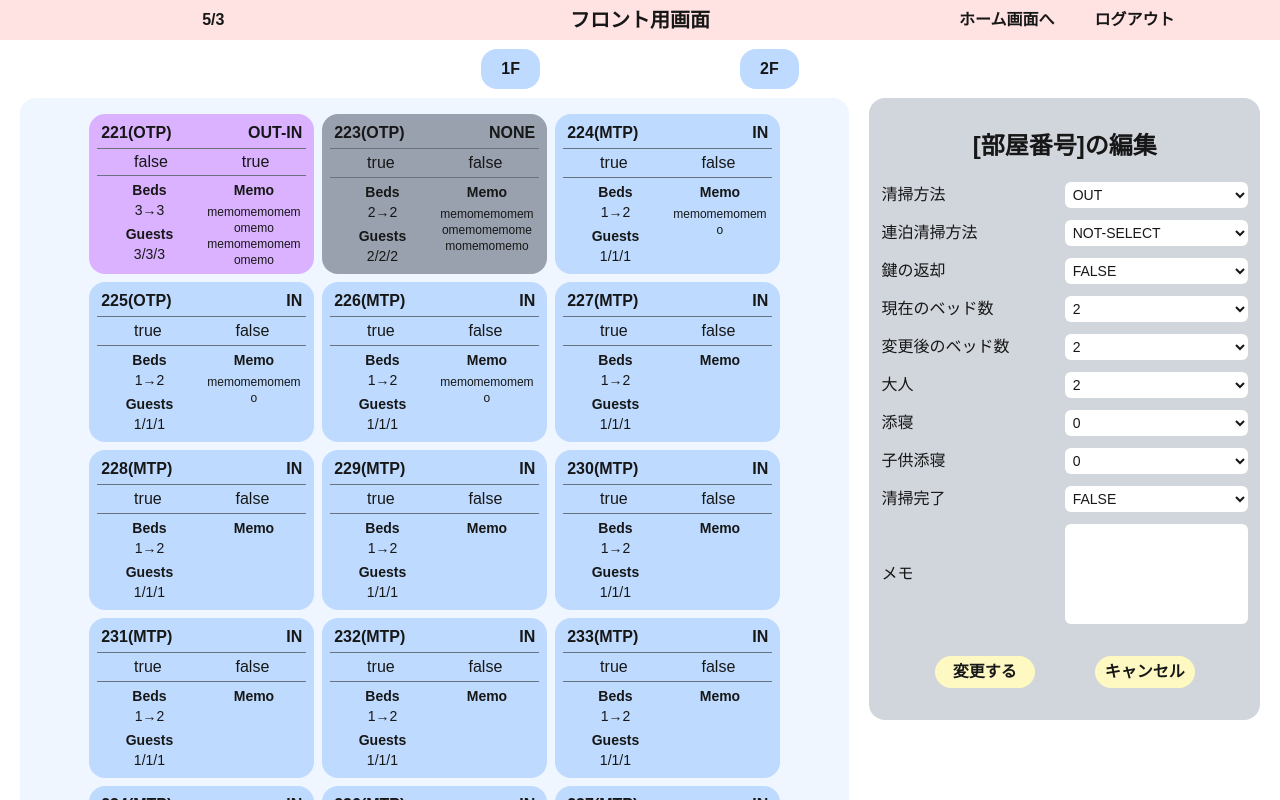
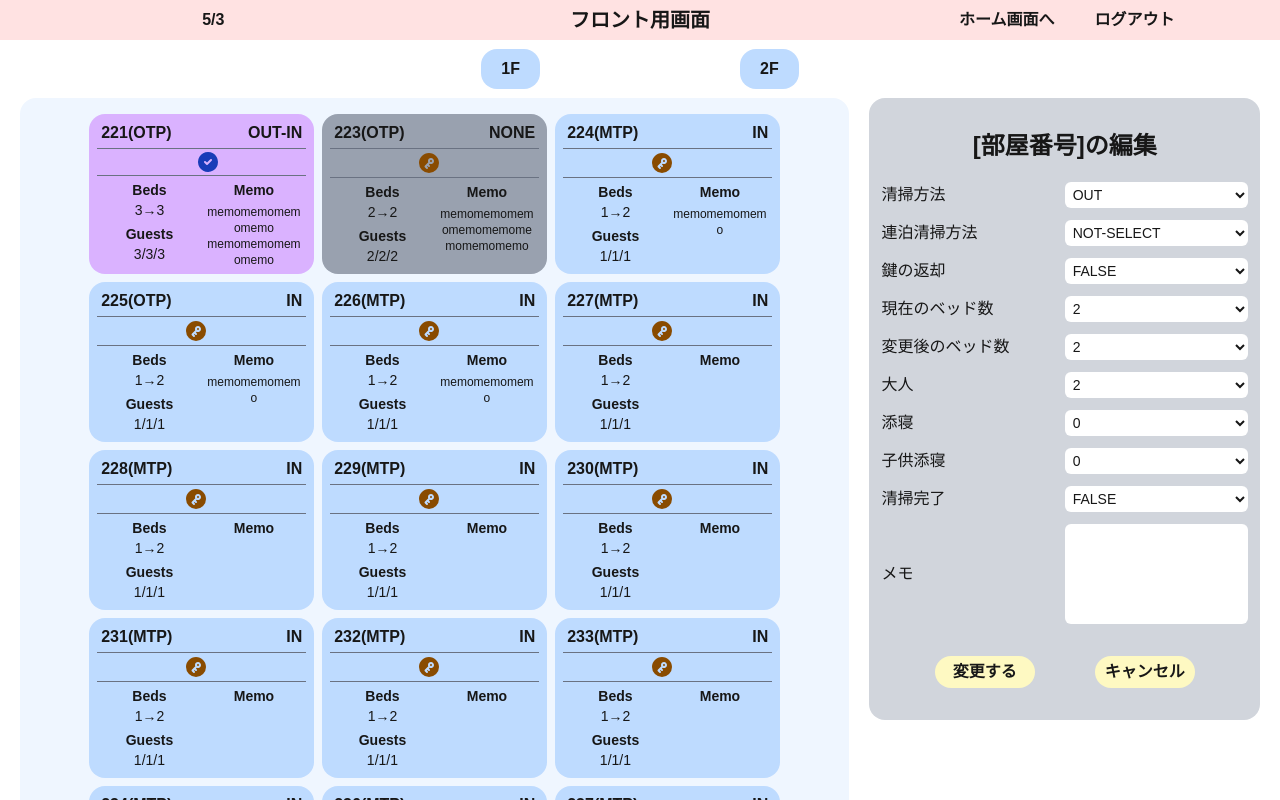
Before and after one commit to kiyo-8jo/cleaning-app, a Next.js app: page /front in a window 1280 px wide. Shown: the top 800 px of the page. Built offline with nearby package versions, Linux system fonts and the light colour scheme.

Commit message:
[update] フロント用画面で部屋カードに鍵返却完了、清掃完了アイコンを表示させる機能実装
ReactIconsを用いて部屋カードに鍵返却完了、清掃完了アイコンを表示させる機能を作成しました

```diff
--- a/package.json
+++ b/package.json
@@ -13,7 +13,8 @@
     "@supabase/supabase-js": "^2.49.4",
     "next": "15.3.1",
     "react": "^19.0.0",
-    "react-dom": "^19.0.0"
+    "react-dom": "^19.0.0",
+    "react-icons": "^5.5.0"
   },
   "devDependencies": {
     "@eslint/eslintrc": "^3",
--- a/src/app/components/common/roomCard/RoomCard.tsx
+++ b/src/app/components/common/roomCard/RoomCard.tsx
@@ -1,4 +1,6 @@
 import { RoomType } from "@/app/types/types";
+import { TbCircleKeyFilled } from "react-icons/tb";
+import { TbCircleCheckFilled } from "react-icons/tb";
 
 interface RoomCardType {
   room: RoomType;
@@ -29,9 +31,13 @@ const RoomCard = ({ room }: RoomCardType) => {
         </div>
         <div>{room.cleaningType}</div>
       </div>
-      <div className="flex items-center justify-around h-[25%] w-full border-t-1 border-b-1 border-gray-500">
-        <div>{room.isKeyBack.toString()}</div>
-        <div>{room.isCleaningComplete.toString()}</div>
+      <div className="flex items-center justify-center h-[25%] w-full border-t-1 border-b-1 border-gray-500 gap-3">
+        <div className="text-2xl text-yellow-800">
+          {room.isKeyBack && <TbCircleKeyFilled />}
+        </div>
+        <div className="text-2xl text-blue-800">
+          {room.isCleaningComplete && <TbCircleCheckFilled />}
+        </div>
       </div>
       <div className="flex h-[60%] w-full mt-1 text-sm">
         <div className="flex flex-col w-1/2 gap-1">
```
Also changed, not shown: 1 other file (tests, documents, lock files or other folders).
